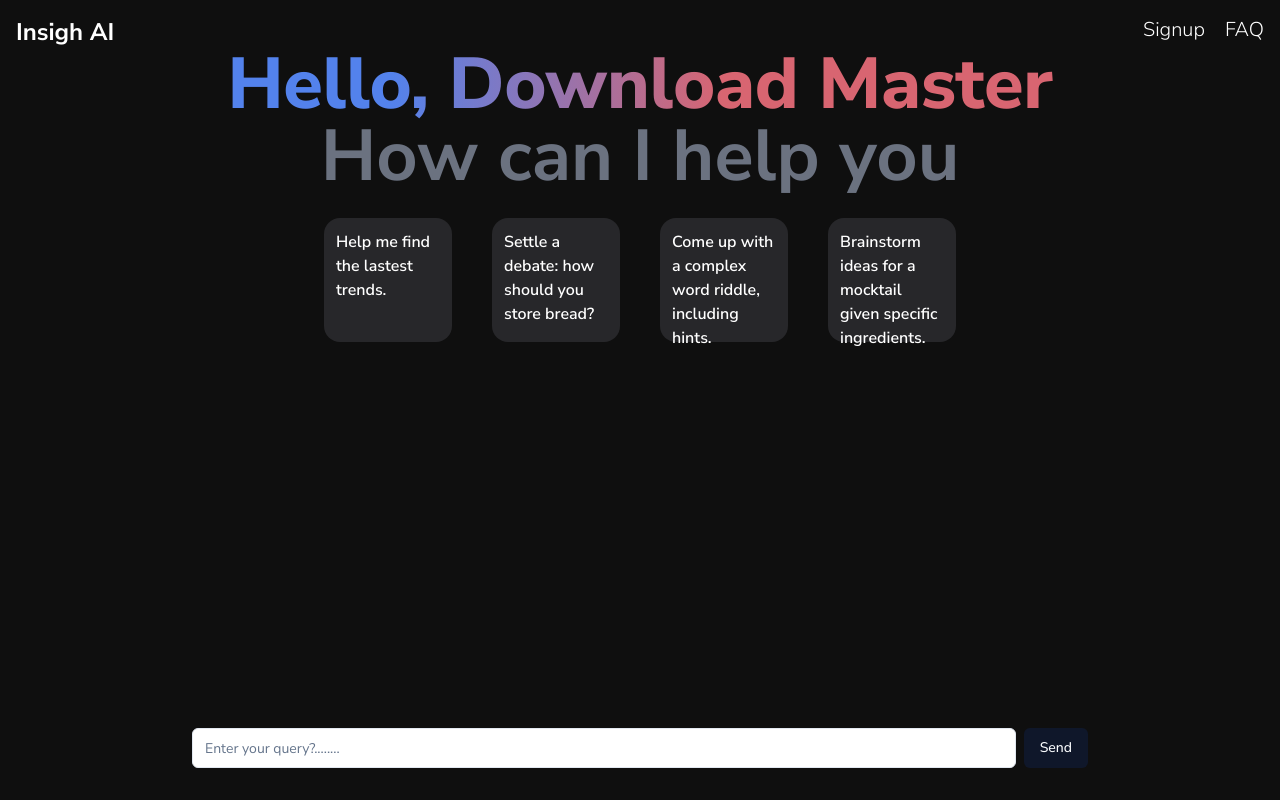
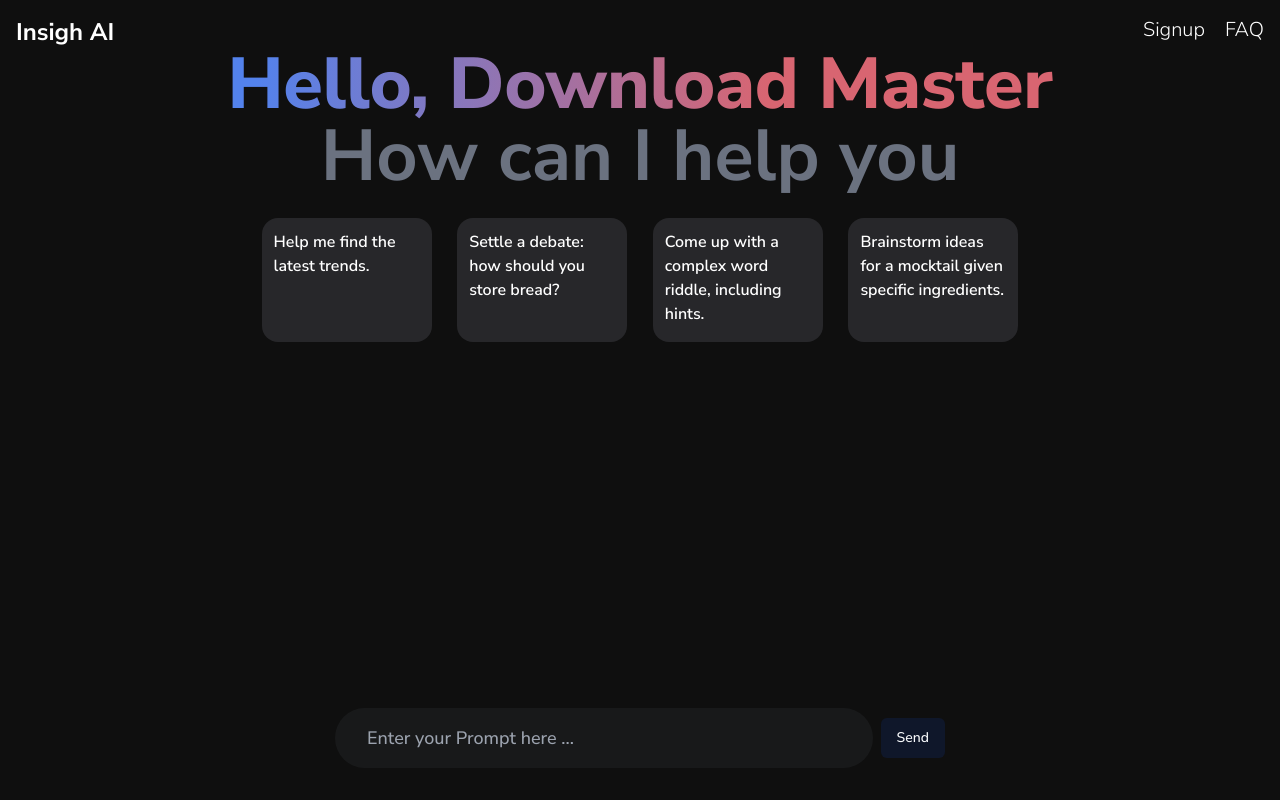
Before and after one commit to AshutoshDM1/InsightAI, a React (Vite) app in the folder Frontend/: page /ai in a window 1280 px wide. Built offline with nearby package versions, Linux system fonts and the light colour scheme.

Commit message:
Frontend Done

```diff
--- a/Frontend/src/App.tsx
+++ b/Frontend/src/App.tsx
@@ -4,16 +4,19 @@ import { Analytics } from "@vercel/analytics/react";
 import { RecoilRoot } from "recoil";
 import SignUp from "./pages/SignUp";
 import Deshboard from "./pages/Deshboard";
+import { ToastContainer } from "react-toastify";
+import "react-toastify/dist/ReactToastify.css";
 
 function App() {
   return (
     <>
       <Analytics />
+      <ToastContainer />
       <RecoilRoot>
         <BrowserRouter>
           <Routes>
-            <Route path="/" element={<SignUp/>} />
-            <Route path="/ai" element={<Deshboard/>} />
+            <Route path="/" element={<SignUp />} />
+            <Route path="/ai" element={<Deshboard />} />
           </Routes>
         </BrowserRouter>
       </RecoilRoot>
--- a/Frontend/src/components/Inputs.tsx
+++ b/Frontend/src/components/Inputs.tsx
@@ -0,0 +1,26 @@
+interface inputProps {
+  onChange :React.ChangeEventHandler<HTMLInputElement> ;
+  onKeyDown :React.KeyboardEventHandler<HTMLInputElement> ;
+  type : string;
+  name : string ;
+  placeholder : string;
+  value : string;
+}
+
+const Input :React.FC<inputProps> = ({onChange,type, name , value , placeholder ,onKeyDown } : inputProps) => {
+
+
+  return (
+    <input
+      onChange={onChange}
+      name={name}
+      className={`w-full xl:w-60w py-4 pl-8 rounded-full border-none text-white focus:border focus:outline-none text-lg bg-gray-500/10 focus:bg-gray-300/10 font-medium  `}
+      type={type}
+      placeholder={placeholder}
+      value={value}
+      onKeyDown={onKeyDown}
+    />
+  );
+};
+
+export default Input;
--- a/Frontend/src/components/MiniCards.tsx
+++ b/Frontend/src/components/MiniCards.tsx
@@ -4,13 +4,13 @@ type CardsProps = {
   text :string,
  }
 
-const MiniCards: React.FC<CardsProps> = ({text}) => {
+const MiniCards: React.FC<CardsProps> = ({text }) => {
 
   return (
 
     <>
-      <div className={`h-70h rounded-2xl w-10w p-3 bg-zinc-800 cursor-pointer hover:bg-zinc-600 ease-in-out duration-200`}>
-        <h1 className='text-white font-semibold text-base' >{text}</h1>
+      <div className={`h-70h rounded-2xl w-px p-3 bg-zinc-800 cursor-pointer hover:bg-zinc-600 ease-in-out duration-200 `}>
+        <h1 className='text-white font-semibold text-base '  >{text}</h1>
       </div>
     </>
   );
--- a/Frontend/src/pages/Deshboard.tsx
+++ b/Frontend/src/pages/Deshboard.tsx
@@ -3,13 +3,26 @@ import css from "../style/signup.module.css";
 import "../App.css";
 import { useState } from "react";
 import MiniCards from "@/components/MiniCards";
-import { Input } from "@/components/ui/input"
 import { Button } from "@/components/ui/button";
+import Input from "@/components/Inputs";
 
-const Deshboard: React.FC = () => {
-  type Cards = string[];
-  const [cards] = useState<Cards>([
-    "Help me find the lastest trends.",
+const Dashboard: React.FC = () => {
+  const [input, setInput] = useState<string>("");
+
+  const HandleChange = (e: React.ChangeEvent<HTMLInputElement>): void => {
+    setInput(e.target.value);
+  };
+  const HandleSubmit = (): void => {
+    console.log(input);
+  };
+  const handleKeyPress = (e: React.KeyboardEvent<HTMLInputElement>): void => {
+    if (e.key === "Enter") {
+      HandleSubmit();
+    }
+  };
+
+  const [cards] = useState<string[]>([
+    "Help me find the latest trends.",
     "Settle a debate: how should you store bread?",
     "Come up with a complex word riddle, including hints.",
     "Brainstorm ideas for a mocktail given specific ingredients.",
@@ -17,29 +30,39 @@ const Deshboard: React.FC = () => {
 
   return (
     <>
-      <div className={`${css.signup_page} h-screen `}>
+      <div className={`${css.signup_page} h-screen`}>
         <Navbar />
-        <div className="flex flex-col items-center justify-center w-full h-40h ">
-          <h1 className="hero-section-text2 h-fit w-fit text-7xl font-extrabold">
+        <div className="flex flex-col items-center justify-center w-full h-40h md:h-50h lg:h-40h">
+          <h1 className="hero-section-text2 md:text h-fit  text-7xl w-90w mt-28 md:mt-0 sm:mt-28 font-extrabold sm:w-90w md:w-full md:text-center ">
             Hello, Download Master
           </h1>
-          <h1 className="text-gray-500 h-fit w-fit text-7xl font-bold">
+          <h1 className="text-gray-500 h-fit w-90w text-7xl font-bold md:w-fit">
             How can I help you
           </h1>
-          <div className="h-60h w-full flex gap-10 justify-center items-center ">
+          <div className="h-60h w-full md:flex lg:w-80w xl:w-60w 2xl:w-50w flex-wrap justify-evenly gap-5 items-center hidden ">
             {cards.map((card, index) => {
               return <MiniCards text={card} key={index} />;
             })}
           </div>
         </div>
-        <div className="flex items-end justify-center w-full h-50h">
-          <div className="flex w-70w items-center space-x-2">
-            <Input type="email" placeholder="Enter your query?........" />
-            <Button type="submit">Send</Button>
+        <div className="flex items-end justify-center w-full h-50h md:h-40h lg:h-50h">
+          <div className="flex w-90w items-center justify-center space-x-2 md:w-70w">
+            <Input
+              type="email"
+              placeholder="Enter your Prompt here ..."
+              name="input"
+              value={input}
+              onChange={HandleChange}
+              onKeyDown={handleKeyPress}
+            />
+            <Button onClick={HandleSubmit} type="submit">
+              Send
+            </Button>
           </div>
         </div>
       </div>
     </>
   );
 };
-export default Deshboard;
+
+export default Dashboard;
--- a/Frontend/src/pages/SignUp.tsx
+++ b/Frontend/src/pages/SignUp.tsx
@@ -1,14 +1,14 @@
-import firebase from 'firebase/compat/app';
-import 'firebase/compat/auth';
-import React from 'react';
-import { auth } from '../Firebase/firebase';
-import css from '../style/signup.module.css'
-import Navbar from '@/components/Navbar';
-import HeroSection from '../components/HeroSection.js';
-import { useNavigate } from 'react-router-dom';
+import firebase from "firebase/compat/app";
+import "firebase/compat/auth";
+import React from "react";
+import { auth } from "../Firebase/firebase";
+import css from "../style/signup.module.css";
+import Navbar from "@/components/Navbar";
+import HeroSection from "../components/HeroSection.js";
+import { useNavigate } from "react-router-dom";
+import { SignUpAPI } from "@/services/api.js";
 
 const SignUp: React.FC = () => {
-
   const navigate = useNavigate();
   interface UserData {
     displayName: string | null;
@@ -16,33 +16,44 @@ const SignUp: React.FC = () => {
     uid: string | null;
   }
 
-  const handleGoogleSignIn = async () : Promise<void> => {
+  const handleGoogleSignIn = async (): Promise<void> => {
     const provider = new firebase.auth.GoogleAuthProvider();
     try {
       const result = await auth.signInWithPopup(provider);
       const { displayName, photoURL, uid } = result.user as UserData;
 
-      const credential = result.credential as firebase.auth.OAuthCredential | null;
+      const credential =
+        result.credential as firebase.auth.OAuthCredential | null;
 
       if (credential) {
-        const {idToken} = credential as {idToken: string | null};
-        console.log(displayName, photoURL, uid);
-        console.log(idToken);
-        navigate('/ai');
+        const { idToken } = credential as { idToken: string | null };
+        const data = {
+          idToken: idToken,
+          displayName,
+          photoURL,
+          uid,
+        };
+        console.log(data)
+        try {
+          await SignUpAPI(data);
+          navigate("/");
+        } catch (error) {
+          console.error("Error signing in:", error);
+        }
       } else {
-        console.log('No credentials found');
+        console.log("No credentials found");
       }
     } catch (error) {
-      console.error('Google sign-in error:', error);
+      console.error("Google sign-in error:", error);
     }
   };
 
   return (
     <>
-    <div className={`${css.signup_page} h-screen `} >
-    <Navbar/>
-    <HeroSection  handleGoogleSignIn={handleGoogleSignIn} />
-    </div>
+      <div className={`${css.signup_page} h-screen `}>
+        <Navbar />
+        <HeroSection handleGoogleSignIn={handleGoogleSignIn} />
+      </div>
     </>
   );
 };
--- /dev/null
+++ b/Frontend/src/services/api.ts
@@ -0,0 +1,29 @@
+import axios from "axios";
+import { toast } from "react-toastify";
+
+
+const InsightAI_BACKEND_URL :string = "http://localhost:8080"
+
+const HandleError = (error: any): void => {
+  if (error.response) {
+    console.error("Server error:", error.response.data);
+    toast.error(`Server error: ${error.response.data.message}`);
+    return error.response.data;
+  } else if (error.request) {
+    console.error("No response from server:", error.request);
+    toast.error("No response from server");
+  } else {
+    console.error("Request error:", error.message);
+    toast.error(`Request error: ${error.message}`);
+  }
+};
+
+export const SignUpAPI = async (data: any) => {
+  try {
+    const response = await axios.post(`${InsightAI_BACKEND_URL}/api/v1/signup`, data, { withCredentials: true })
+    console.log(response);
+    return response;
+  } catch (error) {
+    HandleError(error);
+  }
+};
--- a/Frontend/tailwind.config.js
+++ b/Frontend/tailwind.config.js
@@ -64,6 +64,7 @@ module.exports = {
         "1.5vw": "1.5vw",
         "1vw": "1vw",
         "0.5vw": "0.5vw",
+        "px": "170px",
       },
       borderRadius: {
         "50r": "50px",
@@ -85,8 +86,8 @@ module.exports = {
         "8vh": "8vh",
       },
       marginTop : {
-        "10vw" : "10vh",
-        "30vw" : "30vh"
+        "10vh" : "10vh",
+        "30vh" : "30vh"
       },
       gap : {
         "1vw" : "1vw",
```
Also changed, not shown: Frontend/public/Insigh_AI_map.png (added), Frontend/src/state/atoms.ts (added), Frontend/src/state/seclectors.ts (added), Frontend/vercel.json (added), 1 other file (tests, documents, lock files or other folders).
